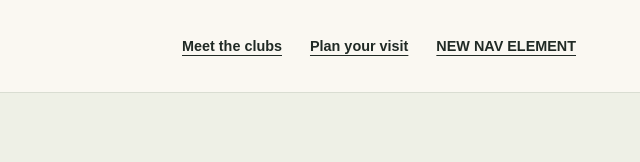
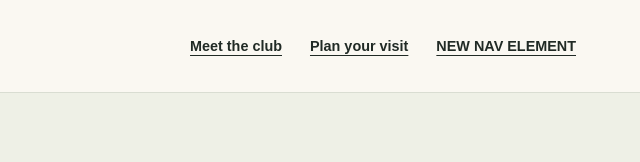
Before and after one commit to DanStephenson/SampleCollabRepo, a plain HTML site: page index.html in a window 1280 px wide. Shown: the top 162 px of the page, 640-1280 px from the left. Drawn offline with Linux system fonts and the light colour scheme.

Commit message:
Update index.html

```diff
--- a/index.html
+++ b/index.html
@@ -14,7 +14,7 @@
             <a class="wordmark" href="index.html">Campus Collective<span>Good people. Shared interests.</span></a>
             <nav aria-label="Main navigation">
                 <ul>
-                    <li><a href="#clubs">Meet the clubs</a></li>
+                    <li><a href="#clubs">Meet the club</a></li>
                     <li><a href="#visit">Plan your visit</a></li>
                     <li><a href="#">NEW NAV ELEMENT</a></li>
                 </ul>
```
